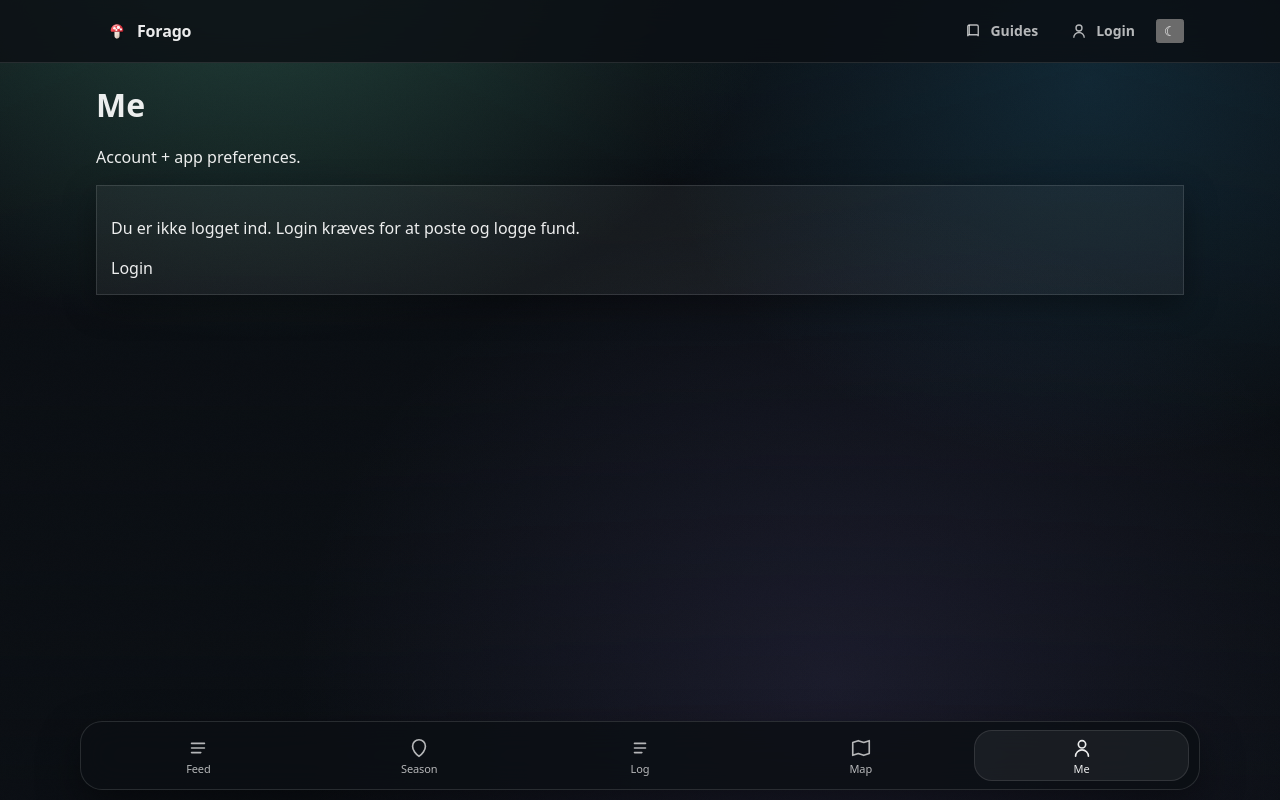
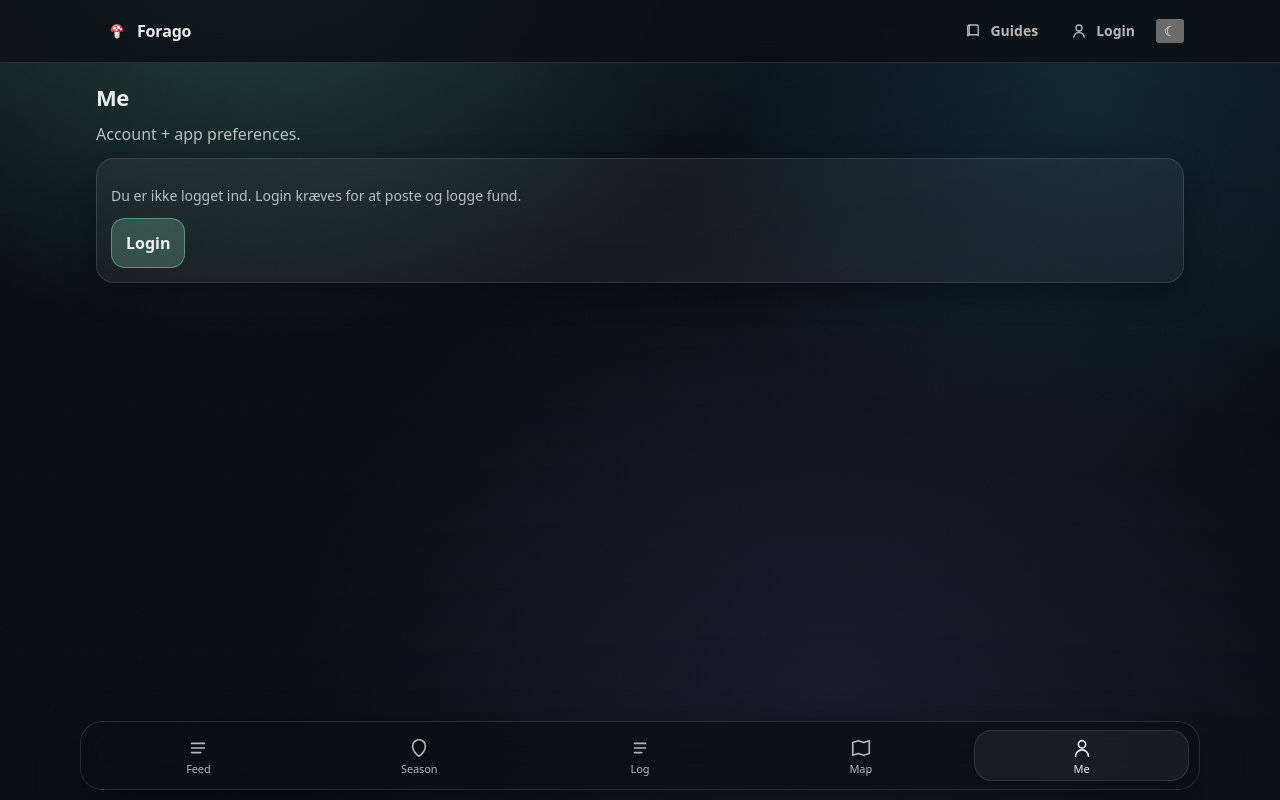
Before and after one commit to Hyllekvist/forago, a Next.js app: page /dk/me in a window 1280 px wide. Built offline with nearby package versions, Linux system fonts and the light colour scheme; no server answers.

Commit message:
Update Me.module.css

```diff
--- a/src/app/[locale]/me/Me.module.css
+++ b/src/app/[locale]/me/Me.module.css
@@ -1,4 +1,32 @@
-.wrap{ padding: 18px var(--pad) 120px; max-width: var(--maxw); margin: 0 auto; }
-.h1{ margin:0; }
-.card{ margin-top: 12px; border-radius: var(--radius); border:1px solid var(--line); background: var(--panel); box-shadow: var(--shadow-1); padding: 14px; }
-.p{ margin:0; color: var(--muted); }
+.wrap{ padding: 18px var(--pad) 110px; max-width: var(--maxw); margin: 0 auto; }
+.header{ margin-bottom: 12px; }
+.h1{ margin:0; font-size: 22px; letter-spacing: -0.02em; }
+.sub{ margin: 8px 0 0; color: var(--muted); max-width: 70ch; }
+
+.card{
+  border-radius: 18px;
+  background: var(--panel);
+  border: 1px solid var(--line);
+  box-shadow: var(--shadow-1);
+  padding: 14px;
+}
+
+.row{ display:flex; justify-content: space-between; gap: 12px; padding: 6px 0; }
+.k{ color: var(--muted); font-size: 13px; }
+.v{ color: var(--ink); font-weight: 650; overflow:hidden; text-overflow: ellipsis; }
+
+.actions{ display:flex; gap: 10px; flex-wrap: wrap; margin-top: 12px; }
+.pill{
+  padding: 10px 12px;
+  border-radius: 14px;
+  border: 1px solid var(--line);
+  background: color-mix(in srgb, var(--panel) 85%, transparent);
+}
+.primary{
+  padding: 12px 14px;
+  border-radius: 14px;
+  border: 1px solid color-mix(in srgb, var(--accent) 35%, var(--line));
+  background: color-mix(in srgb, var(--accent) 18%, var(--panel));
+  font-weight: 750;
+}
+.note{ margin: 12px 0 0; color: var(--muted); font-size: 14px; line-height: 1.5; }
```
